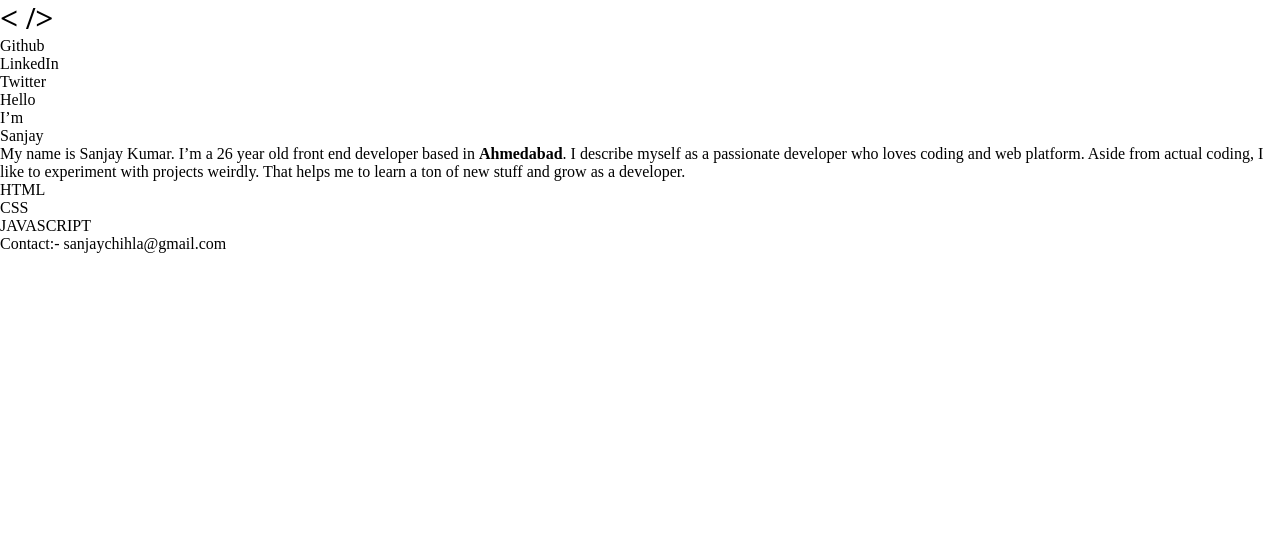
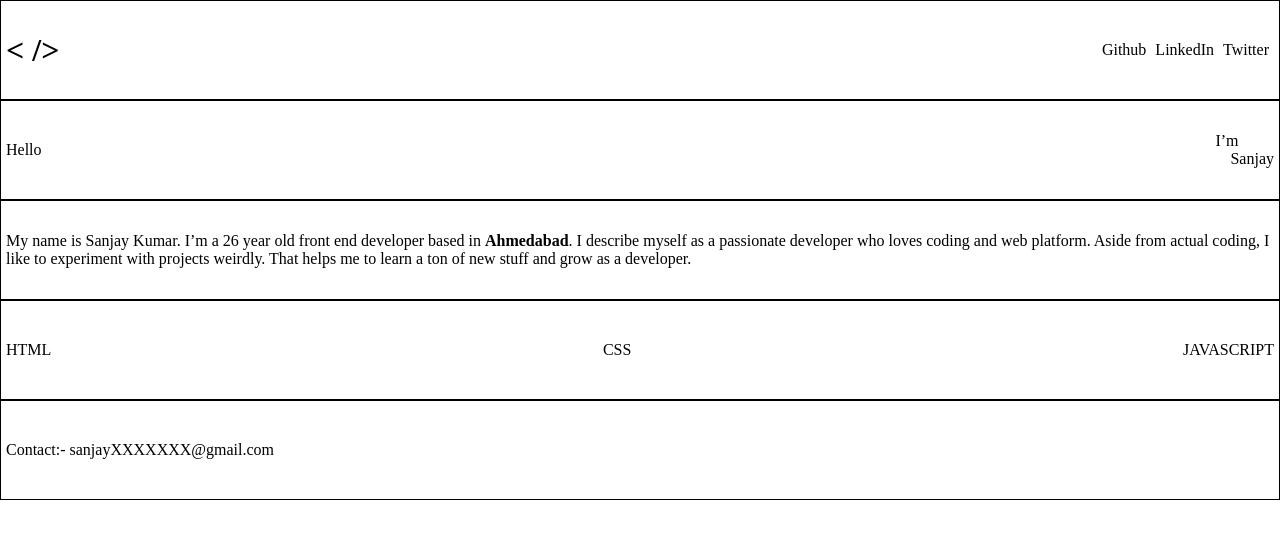
Before and after one commit to isanjaykumar/isanjaykumar.github.io, a plain HTML site: page index.html in a window 1280 px wide. Drawn offline with Linux system fonts and the light colour scheme.

Commit message:
ready html skeleton

```diff
--- a/index.html
+++ b/index.html
@@ -21,7 +21,10 @@
 
       <div class="header-container">
         <div class="hello"><span>Hello</span></div>
-        <div class="name"><span>I&rsquo;m<br/>Sanjay</span></div>
+        <div class="name">
+          <div class="i">I&rsquo;m</div>
+          <div class="sanjay">Sanjay</div>
+        </div>
       </div>
 
       <div class="about-container">
@@ -33,15 +36,15 @@
       </div>
 
       <div class="skills-container">
-        <ul>
+        <ul class="skills">
           <li>HTML</li>
           <li>CSS</li>
           <li>JAVASCRIPT</li>
         </ul>
       </div>
 
-      <div class="container contact">
-        <span>Contact:- sanjaychihla@gmail.com</span>
+      <div class="contact-container">
+        <span>Contact:- sanjayXXXXXXX@gmail.com</span>
       </div>
 
     </div>
--- a/styles.css
+++ b/styles.css
@@ -6,6 +6,73 @@
 }
 
 
-.mneu-container {
+.menu-container {
+  border: 1px solid;
+  height: 100px;
+  width: 100%;
+  display: flex;
+  justify-content: space-between;
+  align-items: center;
+  padding: 5px;
+}
 
+
+.social>li {
+  display: inline;
+  margin-right: 5px;
 }
+
+.header-container {
+  border: 1px solid;
+  height: 100px;
+  width: 100%;
+  display: flex;
+  justify-content: space-between;
+  align-items: center;
+  padding: 5px;
+}
+
+.i {
+  position: relative;
+  right: 15px;
+}
+
+.about-container {
+  border: 1px solid;
+  height: 100px;
+  width: 100%;
+  display: flex;
+  justify-content: space-between;
+  align-items: center;
+  padding: 5px;
+}
+
+.skills-container {
+  border: 1px solid;
+  height: 100px;
+  width: 100%;
+  display: flex;
+  justify-content: space-between;
+  align-items: center;
+  padding: 5px;
+}
+
+.skills>li {
+  display: inline;
+}
+
+.skills {
+  width: 100%;
+  display: flex;
+  justify-content: space-between;
+}
+
+.contact-container {
+  border: 1px solid;
+  height: 100px;
+  width: 100%;
+  display: flex;
+  justify-content: space-between;
+  align-items: center;
+  padding: 5px;
+}
```
